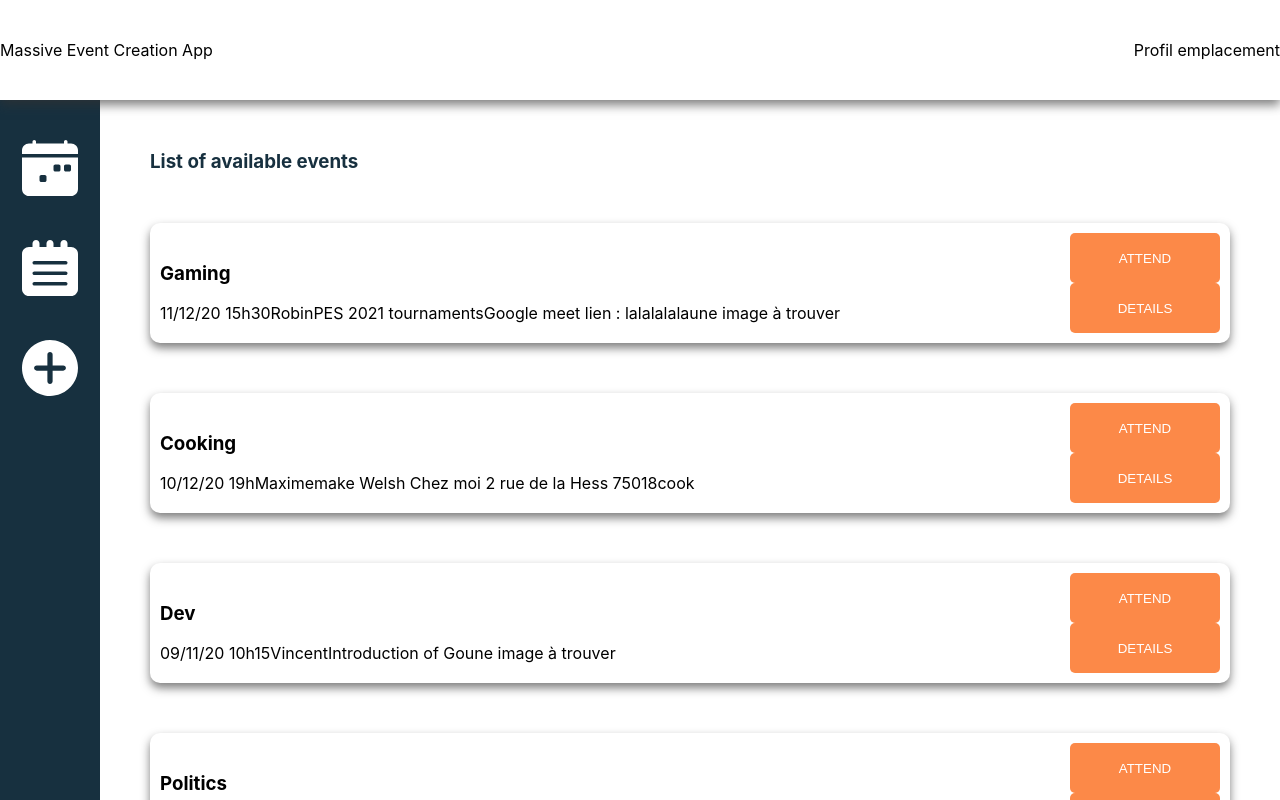
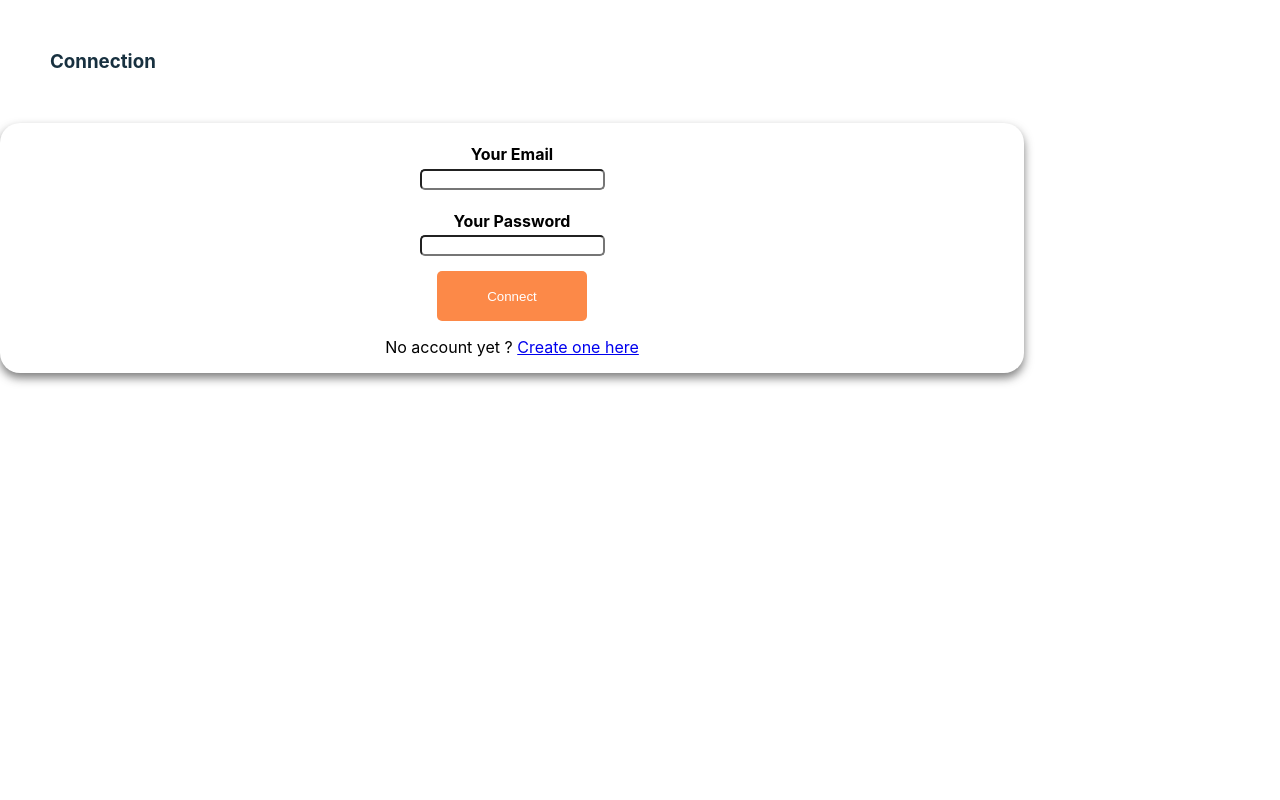
Before and after one commit to maxime-urbanski/straribayV2, a React (Create React App) app in the folder front/: page / in a window 1280 px wide. Shown: the top 800 px of the page. Built offline with nearby package versions, Linux system fonts and the light colour scheme.

Commit message:
Create components Signup and Login

```diff
--- a/front/package.json
+++ b/front/package.json
@@ -17,7 +17,7 @@
     "react-router-dom": "^5.2.0",
     "react-scripts": "4.0.1",
     "styled-components": "^5.2.1",
-    "typescript": "^4.0.3",
+    "typescript": "^4.1.3",
     "web-vitals": "^0.2.4"
   },
   "scripts": {
--- a/front/src/Router.tsx
+++ b/front/src/Router.tsx
@@ -7,6 +7,8 @@ import Home from "./components/Home/Home";
 import EventList from "./components/EventList/EventList";
 import ChooseInvit from "./components/ChooseInvit/ChooseInvit";
 import EventDetail from "./components/EventDetail/EventDetail";
+import Login from "./components/Login/Login";
+import Signup from "./components/Signup/Signup";
 
 type RouterWrapper = {
   component: any;
@@ -36,16 +38,15 @@ function Router() {
   return (
     <BrowserRouter>
       <Switch>
-        <RouteWrapper exact path="/" component={EventList} layout={Layout} />
-        <RouteWrapper
-          path="/chooseInfo"
-          component={ChooseInfo}
-          layout={Layout}
-        />
+        <Route exact path="/" component={Login} />
+        <Route path="/create-account" component={Signup} />
+        <RouteWrapper path="/event-list" component={EventList} layout={Layout} />
+        <RouteWrapper path="/choose-info" component={ChooseInfo} layout={Layout} />
         <RouteWrapper path="/create-event" component={Home} layout={Layout} />
         <RouteWrapper path="/invit" component={ChooseInvit} layout={Layout} />
         <RouteWrapper path="/details" component={EventDetail} layout={Layout} />
         <RouteWrapper path="/event-list" component={EventList} layout={Layout} />
+        <RouteWrapper path="/login" component={Login} layout={Layout} />
       </Switch>
     </BrowserRouter>
   );
--- a/front/src/components/Home/Home.tsx
+++ b/front/src/components/Home/Home.tsx
@@ -30,7 +30,7 @@ const Home = (): JSX.Element => {
         <textarea value={valueInputArea} onChange={handleArea} />
         <Link
           to={{
-            pathname: "/ChooseInfo",
+            pathname: "/choose-info",
             state: {
               title: valueInputTitle,
               description: valueInputArea,
--- /dev/null
+++ b/front/src/components/Login/Login.tsx
@@ -0,0 +1,30 @@
+import React, { useState } from 'react';
+import { Link } from 'react-router-dom';
+import { CreationContainer } from '../../styles/containers';
+import { Button, Title, Input } from "../../styles/elements";
+
+const Login = () => {
+  const [valueInputEmail, setValueInputMail] = useState("");
+  const [valueInputPassword, setValueInputPassword] = useState("");
+  const handleInputMail = (event: any) => {
+    setValueInputMail(event.target.value);
+  };
+  const handleInputPassword = (event: any) => {
+    setValueInputPassword(event.target.value);
+  };
+  return (
+    <>
+      <Title>Connection</Title>
+        <CreationContainer>
+        <h4>Your Email</h4>
+        <Input value={valueInputEmail} type="text" onChange={handleInputMail} />
+        <h4>Your Password</h4>
+        <Input value={valueInputPassword} type="password" onChange={handleInputPassword} />
+        <Button>Connect</Button>
+        <p>No account yet ? <Link to="/create-account">Create one here</Link></p>
+      </CreationContainer>
+    </>
+  )
+}
+
+export default Login;
--- /dev/null
+++ b/front/src/components/Signup/Signup.tsx
@@ -0,0 +1,70 @@
+import React, { useState } from 'react';
+import { Link } from 'react-router-dom';
+
+import { CreationContainer } from '../../styles/containers';
+import { Button, Title, Input } from "../../styles/elements";
+
+const Signup = () => {
+  const [valueInputFirstname, setValueInputFirstname] = useState("");
+  const [valueInputLastname, setValueInputLastname] = useState("");
+  const [valueInputEmail, setValueInputMail] = useState("");
+  const [valueInputPassword, setValueInputPassword] = useState("");
+  const [valueInputConfirmPassword, setValueInputConfirmPassword] = useState("");
+
+  const handleInputFirstname = (event: any) => {
+    setValueInputFirstname(event.target.value);
+  };
+
+  const handleInputLastname = (event: any) => {
+    setValueInputLastname(event.target.value);
+  };
+
+  const handleInputMail = (event: any) => {
+    setValueInputMail(event.target.value);
+  };
+
+  const handleInputPassword = (event: any) => {
+    setValueInputPassword(event.target.value);
+  };
+
+  const handleInputConfirmPassword = (event: any) => {
+    setValueInputConfirmPassword(event.target.value);
+  };
+
+//  const checkIfSamePassword = () => {
+//    valueInputPassword === valueInputConfirmPassword ?
+//  }
+
+  return (
+    <>
+      <Title>Créer un compte</Title>
+      <CreationContainer>
+        <h4>Your firstname</h4>
+        <Input value={valueInputFirstname} type="text" onChange={handleInputFirstname} required/>
+        <h4>Your lastname</h4>
+        <Input value={valueInputLastname} type="text" onChange={handleInputLastname} required/>
+        <h4>Your email</h4>
+        <Input value={valueInputEmail} type="text" onChange={handleInputMail} required/>
+        <h4>Your password</h4>
+        <Input value={valueInputPassword} type="password" onChange={handleInputPassword} required/>
+        <h4>Confirm your password</h4>
+        <Input value={valueInputConfirmPassword} type="password" onChange={handleInputConfirmPassword} required/>
+        <Link
+          to={{
+            pathname: "/event-list",
+            state : {
+              valueInputFirstname,
+              valueInputLastname,
+              valueInputEmail,
+              valueInputPassword,
+              valueInputConfirmPassword
+            }
+          }}
+        >
+        <Button>Connect</Button>
+        </Link>
+      </CreationContainer>
+    </>  )
+}
+
+export default Signup;
--- a/front/src/styles/Layout.jsx
+++ b/front/src/styles/Layout.jsx
@@ -5,15 +5,21 @@ import { Header, BottomContainer, NavBar, LastContainer } from './containers'
 
 import './layout.css';
 
-const Layout = ({children}) => {
+const Layout = ({ children }) => {
   return (
     <>
       <Header>
         <div>
           <p>Massive Event Creation App</p>
         </div>
-      <div>
-        <p>Profil emplacement</p>
+        <div style={{ marginRight: "30px", marginBottom: "30px" }}>
+          {/*<p>Profil emplacement</p> */}
+          <Link to="/login">
+            <svg width="56" height="57" viewBox="0 0 56 57" fill="none" xmlns="http://www.w3.org/2000/svg">
+              <path d="M28.3917 0.0026016C12.6451 -0.210081 -0.210081 12.6451 0.0026016 28.3917C0.212592 43.4935 12.5091 55.79 27.6109 56C43.3602 56.2154 56.2127 43.3602 55.9973 27.6136C55.79 12.5091 43.4935 0.212592 28.3917 0.0026016ZM45.409 44.0535C45.3553 44.1114 45.2896 44.1569 45.2165 44.1867C45.1433 44.2164 45.0645 44.2297 44.9856 44.2256C44.9068 44.2215 44.8298 44.2001 44.7601 44.1629C44.6904 44.1257 44.6298 44.0736 44.5825 44.0104C43.3785 42.4351 41.904 41.0864 40.2279 40.0273C36.8007 37.8278 32.4582 36.6163 28.0013 36.6163C23.5444 36.6163 19.2019 37.8278 15.7748 40.0273C14.0987 41.086 12.6242 42.4342 11.4202 44.009C11.3729 44.0723 11.3122 44.1243 11.2425 44.1615C11.1729 44.1987 11.0959 44.2201 11.017 44.2243C10.9381 44.2284 10.8593 44.2151 10.7862 44.1853C10.713 44.1556 10.6473 44.1101 10.5937 44.0521C6.64378 39.7882 4.40633 34.2166 4.31009 28.4051C4.09068 15.3063 14.8392 4.3424 27.9434 4.3101C41.0476 4.27779 51.6925 14.9186 51.6925 28.0013C51.697 33.9529 49.4527 39.6865 45.409 44.0535Z" fill="#17303F"/>
+              <path d="M28.0014 12.9251C25.3469 12.9251 22.9468 13.9199 21.2413 15.7277C19.5358 17.5355 18.6838 20.0352 18.8762 22.7179C19.2666 28.0013 23.3601 32.3088 28.0014 32.3088C32.6427 32.3088 36.7281 28.0013 37.1266 22.7193C37.3258 20.0621 36.4804 17.5853 34.7467 15.7438C33.0344 13.9266 30.6384 12.9251 28.0014 12.9251Z" fill="#17303F"/>
+            </svg>
+          </Link>
         </div>
       </Header>
       <BottomContainer>
@@ -39,7 +45,8 @@ return (
         </LastContainer>
       </BottomContainer>
     </>
-)};
+  )
+};
 
 
 
--- a/front/src/styles/elements.js
+++ b/front/src/styles/elements.js
@@ -8,9 +8,15 @@ export const Button = styled.button`
   border-radius: 5px;
   border: none;
   cursor: pointer;
+  margin-top: 15px;
 
   color: ${(props) => props.theme.white};
   background-color: ${(props) => props.theme.orange};
+`;
+
+export const Input = styled.input`
+  border-radius: 5px;
+  margin-top: -17px;
 `;
 
 export const Title = styled.h3`
```
Lines whose indentation alone changed are shown as unchanged.
